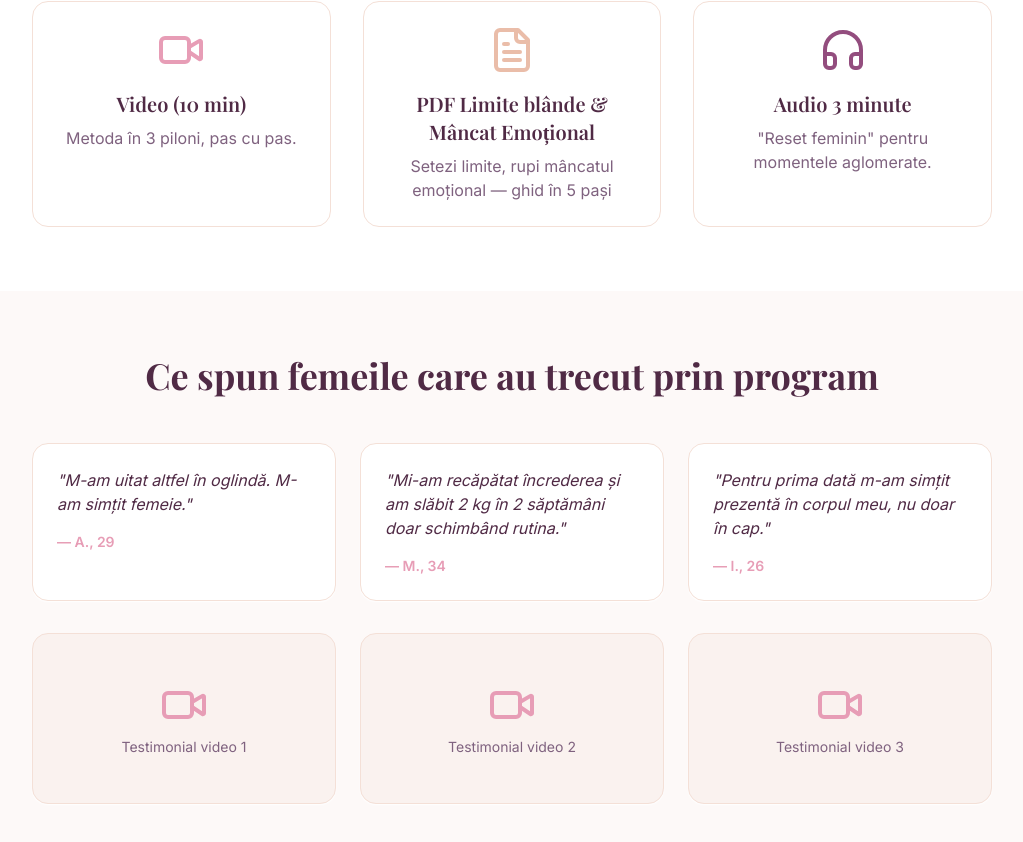
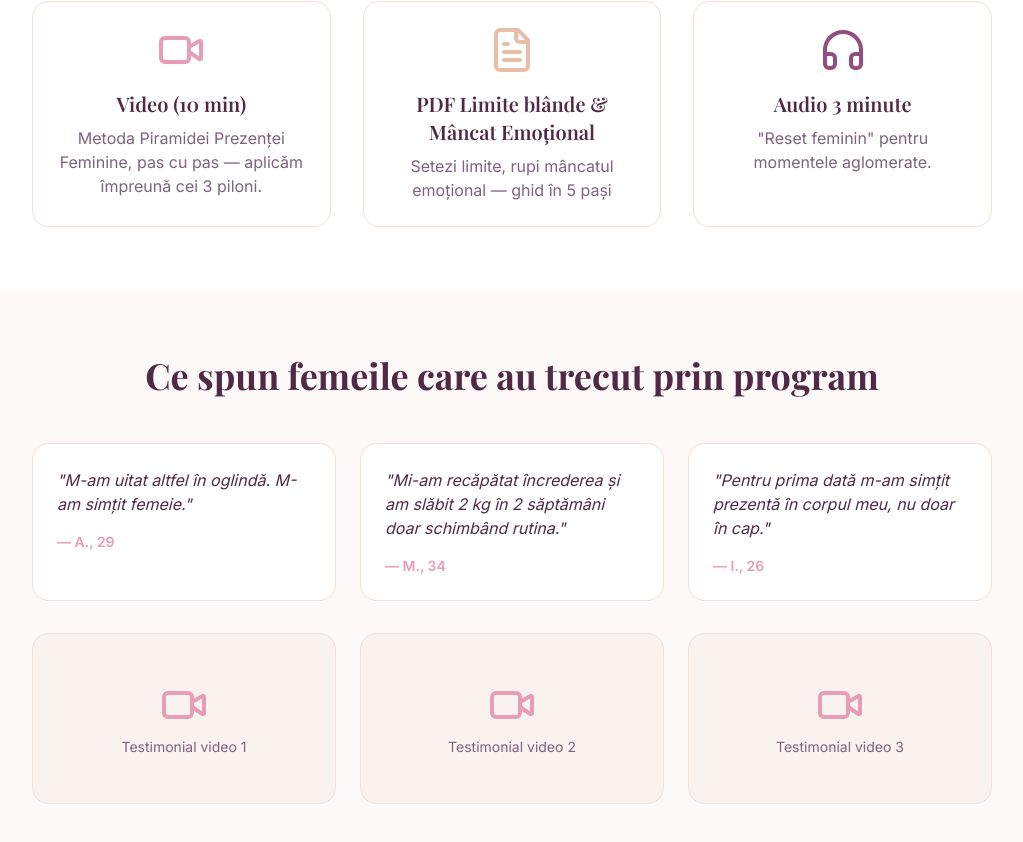
Before and after one commit to Macarieeee/femlab-bloom-boost, a React (Vite) app: page / in a window 1280 px wide. Shown: the part 2375-3217 px from the top of the page, without its empty margins (128-1151 px from the left). Built offline with nearby package versions, Linux system fonts and the light colour scheme; the HTML template or start-up script is replaced by a standard one.

Commit message:
Update video description in Hero section
Update the description text for the video card in the "Ce primești imediat după înscriere" section to "Metoda Piramidei Prezenței Feminine, pas cu pas — aplicăm împreună cei 3 piloni."

```diff
--- a/src/pages/Index.tsx
+++ b/src/pages/Index.tsx
@@ -204,7 +204,7 @@ const Index = () => {
             <Card className="p-6 text-center shadow-card">
               <Video className="w-12 h-12 mx-auto mb-4 text-primary" />
               <h3 className="font-serif text-xl font-semibold mb-2">Video (10 min)</h3>
-              <p className="text-muted-foreground">Metoda în 3 piloni, pas cu pas.</p>
+              <p className="text-muted-foreground">Metoda Piramidei Prezenței Feminine, pas cu pas — aplicăm împreună cei 3 piloni.</p>
             </Card>
             <Card className="p-6 text-center shadow-card">
               <FileText className="w-12 h-12 mx-auto mb-4 text-secondary" />
```
